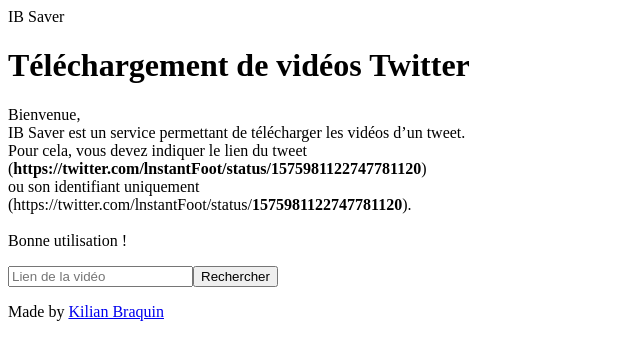
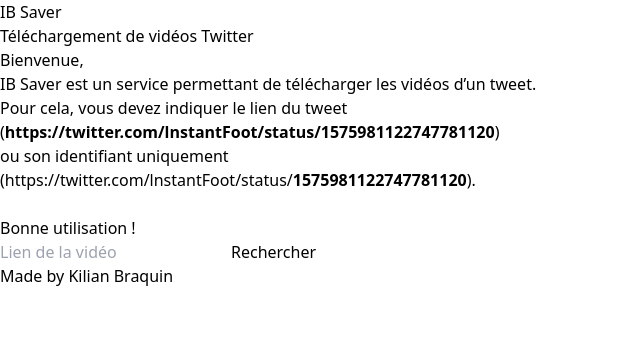
Before and after one commit to kilianbraquin/ib-saver, a Next.js app: page / in a window 1280 px wide. Shown: the top 360 px of the page, without its empty margins (0-640 px from the left). Built offline with nearby package versions, Linux system fonts and the light colour scheme; no server answers.

Commit message:
feat: tailwindcss integration

```diff
--- a/package.json
+++ b/package.json
@@ -19,8 +19,11 @@
   "devDependencies": {
     "@types/node": "^18.8.3",
     "@types/react": "^18.0.21",
+    "autoprefixer": "^10.4.12",
     "eslint": "8.25.0",
     "eslint-config-next": "12.3.1",
+    "postcss": "^8.4.17",
+    "tailwindcss": "^3.1.8",
     "typescript": "^4.8.4"
   }
 }
--- /dev/null
+++ b/postcss.config.js
@@ -0,0 +1,6 @@
+module.exports = {
+  plugins: {
+    tailwindcss: {},
+    autoprefixer: {},
+  },
+}
--- a/src/pages/_app.tsx
+++ b/src/pages/_app.tsx
@@ -1,3 +1,4 @@
+import "@/styles/globals.css";
 import * as Fathom from "fathom-client";
 import Head from "next/head";
 import { useRouter } from "next/router";
--- /dev/null
+++ b/src/styles/globals.css
@@ -0,0 +1,3 @@
+@tailwind base;
+@tailwind components;
+@tailwind utilities;
--- /dev/null
+++ b/tailwind.config.js
@@ -0,0 +1,8 @@
+/** @type {import('tailwindcss').Config} */
+module.exports = {
+  content: ["./src/**/*.tsx"],
+  theme: {
+    extend: {},
+  },
+  plugins: [],
+};
```
